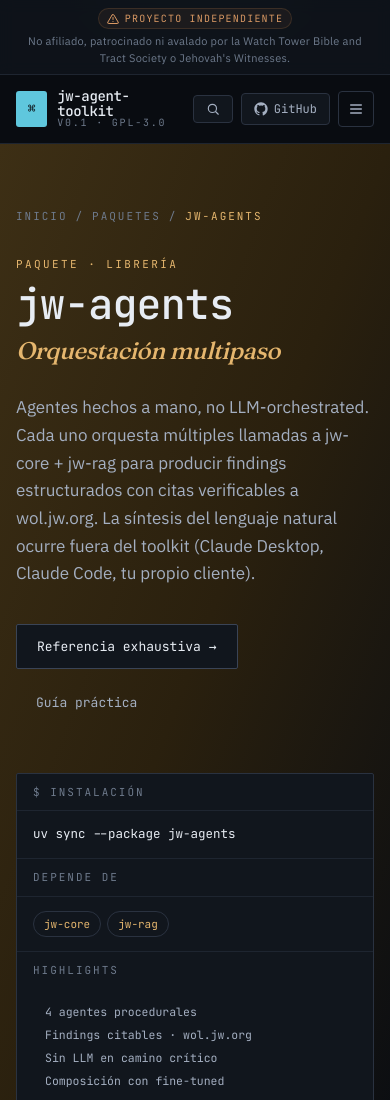
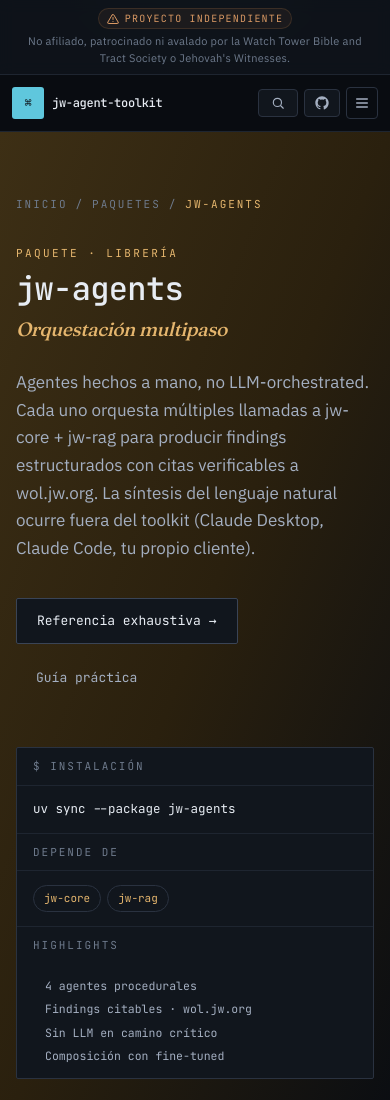
Before and after one commit to elimorals/jw-agent-toolkit, an Astro site in the folder website/: page /paquetes/jw-agents in a window 390 px wide. Shown: the top 1100 px of the page. Built offline with nearby package versions, Linux system fonts and the light colour scheme; Astro itself is replaced by a stand-in of ours.

Commit message:
fix(website): responsive mobile layout

```diff
--- a/website/src/components/Header.astro
+++ b/website/src/components/Header.astro
@@ -21,27 +21,27 @@
   class="sticky top-0 z-40 border-b border-[var(--color-line-subtle)] bg-[var(--color-surface-base)]/85 backdrop-blur-md"
 >
   <div
-    class="mx-auto flex max-w-7xl items-center gap-6 px-4 py-3.5 sm:px-6"
+    class="mx-auto flex max-w-7xl items-center gap-3 px-3 py-3 sm:gap-6 sm:px-6 sm:py-3.5"
   >
     <a
       href="/"
-      class="group flex items-center gap-2.5 no-underline"
+      class="group flex shrink-0 items-center gap-2 no-underline sm:gap-2.5"
       aria-label="Inicio"
     >
       <span
-        class="grid size-9 place-items-center rounded-[3px] bg-[var(--color-accent)] font-mono text-[13px] font-medium leading-none text-[var(--color-surface-base)] transition-transform group-hover:rotate-[-3deg]"
+        class="grid size-8 place-items-center rounded-[3px] bg-[var(--color-accent)] font-mono text-[12px] font-medium leading-none text-[var(--color-surface-base)] transition-transform group-hover:rotate-[-3deg] sm:size-9 sm:text-[13px]"
         aria-hidden="true"
       >
         ⌘
       </span>
       <span class="flex flex-col leading-[1.05]">
         <span
-          class="font-mono text-[14px] font-medium tracking-tight text-[var(--color-ink-primary)]"
+          class="whitespace-nowrap font-mono text-[12px] font-medium tracking-tight text-[var(--color-ink-primary)] sm:text-[14px]"
         >
           jw-agent-toolkit
         </span>
         <span
-          class="font-mono text-[10px] uppercase tracking-[0.18em] text-[var(--color-ink-tertiary)]"
+          class="hidden font-mono text-[10px] uppercase tracking-[0.18em] text-[var(--color-ink-tertiary)] sm:inline"
         >
           v0.1 · GPL-3.0
         </span>
@@ -66,13 +66,14 @@
       }
     </nav>
 
-    <div class="ml-auto flex items-center gap-2 md:ml-0">
+    <div class="ml-auto flex shrink-0 items-center gap-1.5 sm:gap-2 md:ml-0">
       <Search />
       <a
         href="https://github.com/elimorals/jw-agent-toolkit"
         target="_blank"
         rel="noopener"
-        class="group inline-flex items-center gap-1.5 rounded-sm border border-[var(--color-line)] bg-[var(--color-surface-1)] px-3 py-1.5 font-mono text-[12px] text-[var(--color-ink-secondary)] transition hover:border-[var(--color-line-strong)] hover:text-[var(--color-ink-primary)] no-underline"
+        aria-label="GitHub"
+        class="group inline-flex items-center gap-1.5 rounded-sm border border-[var(--color-line)] bg-[var(--color-surface-1)] px-2.5 py-1.5 font-mono text-[12px] text-[var(--color-ink-secondary)] transition hover:border-[var(--color-line-strong)] hover:text-[var(--color-ink-primary)] no-underline sm:px-3"
       >
         <svg
           viewBox="0 0 24 24"
@@ -84,11 +85,11 @@
             d="M12 .5C5.65.5.5 5.65.5 12c0 5.08 3.29 9.39 7.86 10.91.58.11.79-.25.79-.55v-1.94c-3.2.7-3.88-1.54-3.88-1.54-.52-1.33-1.28-1.68-1.28-1.68-1.05-.72.08-.7.08-.7 1.16.08 1.77 1.19 1.77 1.19 1.03 1.77 2.71 1.26 3.37.96.1-.75.4-1.26.73-1.55-2.55-.29-5.24-1.28-5.24-5.69 0-1.26.45-2.29 1.18-3.1-.12-.29-.51-1.46.11-3.05 0 0 .97-.31 3.18 1.18a11.05 11.05 0 0 1 5.78 0c2.21-1.49 3.18-1.18 3.18-1.18.62 1.59.23 2.76.11 3.05.74.81 1.18 1.84 1.18 3.1 0 4.42-2.69 5.39-5.25 5.68.41.36.78 1.06.78 2.14v3.17c0 .3.21.66.8.55C20.21 21.39 23.5 17.08 23.5 12 23.5 5.65 18.35.5 12 .5Z"
           ></path>
         </svg>
-        GitHub
+        <span class="hidden sm:inline">GitHub</span>
       </a>
       <button
         type="button"
-        class="grid size-9 place-items-center rounded-sm border border-[var(--color-line)] text-[var(--color-ink-secondary)] transition hover:text-[var(--color-ink-primary)] md:hidden"
+        class="grid size-8 shrink-0 place-items-center rounded-sm border border-[var(--color-line)] text-[var(--color-ink-secondary)] transition hover:text-[var(--color-ink-primary)] md:hidden"
         aria-label="Menú"
         data-mobile-toggle
       >
--- a/website/src/pages/index.astro
+++ b/website/src/pages/index.astro
@@ -65,7 +65,7 @@
 
           <h1
             id="hero-headline"
-            class="rise rise-2 max-w-3xl text-balance font-display text-[clamp(2.6rem,6vw,4.6rem)] leading-[0.98]"
+            class="rise rise-2 max-w-3xl text-balance font-display text-[clamp(1.85rem,7vw,4.6rem)] leading-[1.02] sm:leading-[0.98]"
             data-typewriter
           >
             <span class="text-[var(--color-ink-primary)]" data-tw>Una librería</span>
--- a/website/src/pages/paquetes/[name].astro
+++ b/website/src/pages/paquetes/[name].astro
@@ -66,12 +66,12 @@
             >
               Paquete · {pkg.color === "neutral" ? "Plataforma" : "Librería"}
             </p>
-            <h1 class="font-mono text-[clamp(2.6rem,5.5vw,4.2rem)] font-medium leading-[0.95] text-[var(--color-ink-primary)]">
+            <h1 class="break-words font-mono text-[clamp(2rem,6.5vw,4.2rem)] font-medium leading-[1] text-[var(--color-ink-primary)] sm:leading-[0.95]">
               {pkg.name}
             </h1>
             <p
               class:list={[
-                "font-display text-[clamp(1.5rem,2.5vw,2.1rem)] italic leading-tight",
+                "font-display text-[clamp(1.2rem,3vw,2.1rem)] italic leading-tight",
                 accentClass,
               ]}
               style="font-variation-settings: 'opsz' 96, 'SOFT' 60;"
--- a/website/src/styles/global.css
+++ b/website/src/styles/global.css
@@ -60,6 +60,11 @@
   -moz-osx-font-smoothing: grayscale;
   text-rendering: optimizeLegibility;
   font-feature-settings: "ss01", "cv11";
+  /* Safety net: nothing on this site should ever cause horizontal scroll.
+     Combined with min-width:0 chains on flex/grid children, this prevents
+     wide markdown tables, ASCII art, and code blocks from breaking the
+     page layout on narrow viewports. */
+  overflow-x: hidden;
 }
 
 body {
@@ -72,6 +77,15 @@
     var(--color-surface-base);
   background-attachment: fixed;
   min-height: 100vh;
+  overflow-x: hidden;
+}
+
+/* Allow flex/grid descendants to shrink below their content's intrinsic
+   width — without this, long monospace strings (ASCII diagrams, URLs)
+   force their parents to grow past the viewport. */
+main,
+main > * {
+  min-width: 0;
 }
 
 /* Display serif for headings, with optical sizing */
@@ -248,6 +262,9 @@
   font-size: 1rem;
   line-height: 1.75;
   max-width: 68ch;
+  min-width: 0;
+  word-wrap: break-word;
+  overflow-wrap: anywhere;
 }
 .prose h1 {
   color: var(--color-ink-primary);
@@ -310,6 +327,8 @@
   border-radius: 2px;
   padding: 1rem 1.25rem;
   overflow-x: auto;
+  -webkit-overflow-scrolling: touch;
+  max-width: 100%;
   margin-block: 1.5em;
   font-size: 0.875rem;
   line-height: 1.6;
@@ -320,12 +339,28 @@
   padding: 0;
   color: inherit;
   font-size: inherit;
+  white-space: pre;
 }
+/* Wide tables become horizontally scrollable on narrow screens, instead
+   of forcing the whole page to scroll. */
 .prose table {
+  display: block;
   width: 100%;
+  max-width: 100%;
+  overflow-x: auto;
+  -webkit-overflow-scrolling: touch;
   border-collapse: collapse;
   margin-block: 1.5em;
   font-size: 0.92rem;
+  white-space: nowrap;
+}
+@media (min-width: 768px) {
+  /* On larger screens, restore real table semantics so cells align nicely. */
+  .prose table {
+    display: table;
+    overflow-x: visible;
+    white-space: normal;
+  }
 }
 .prose th,
 .prose td {
```
